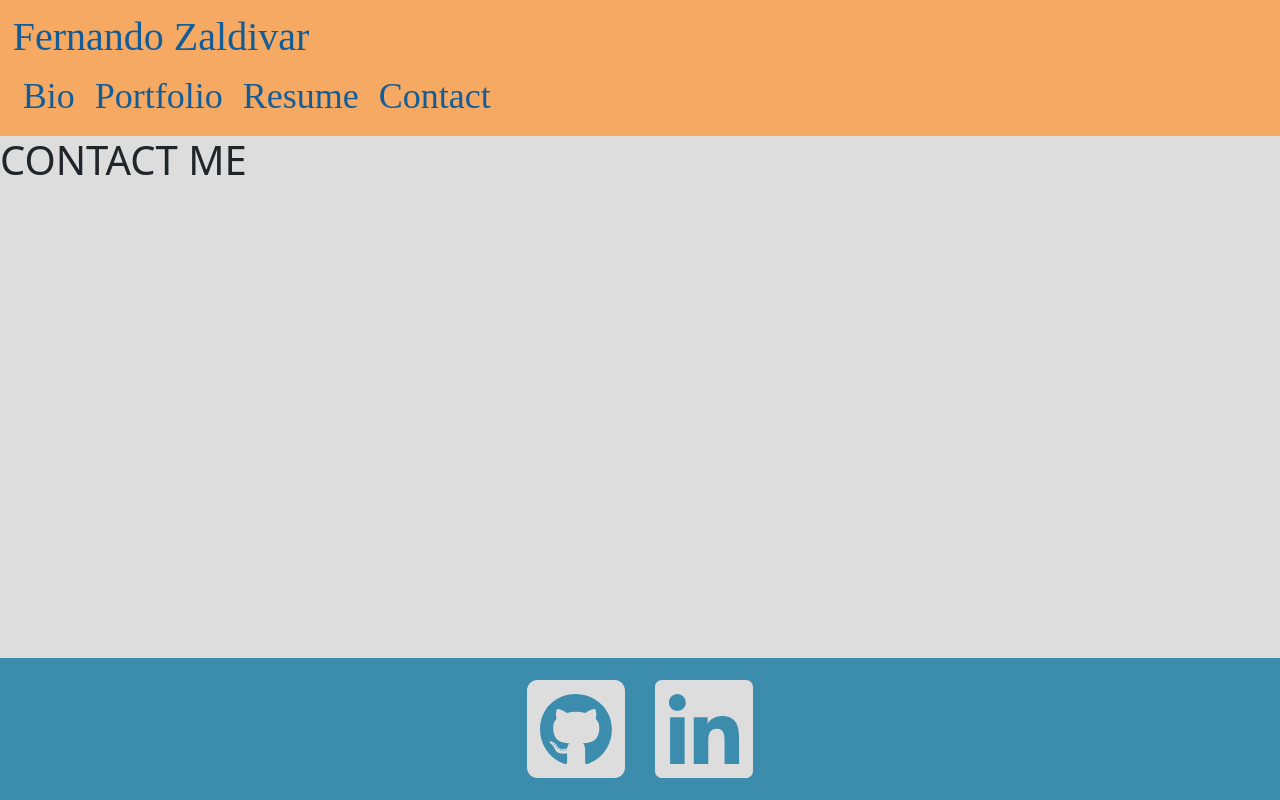
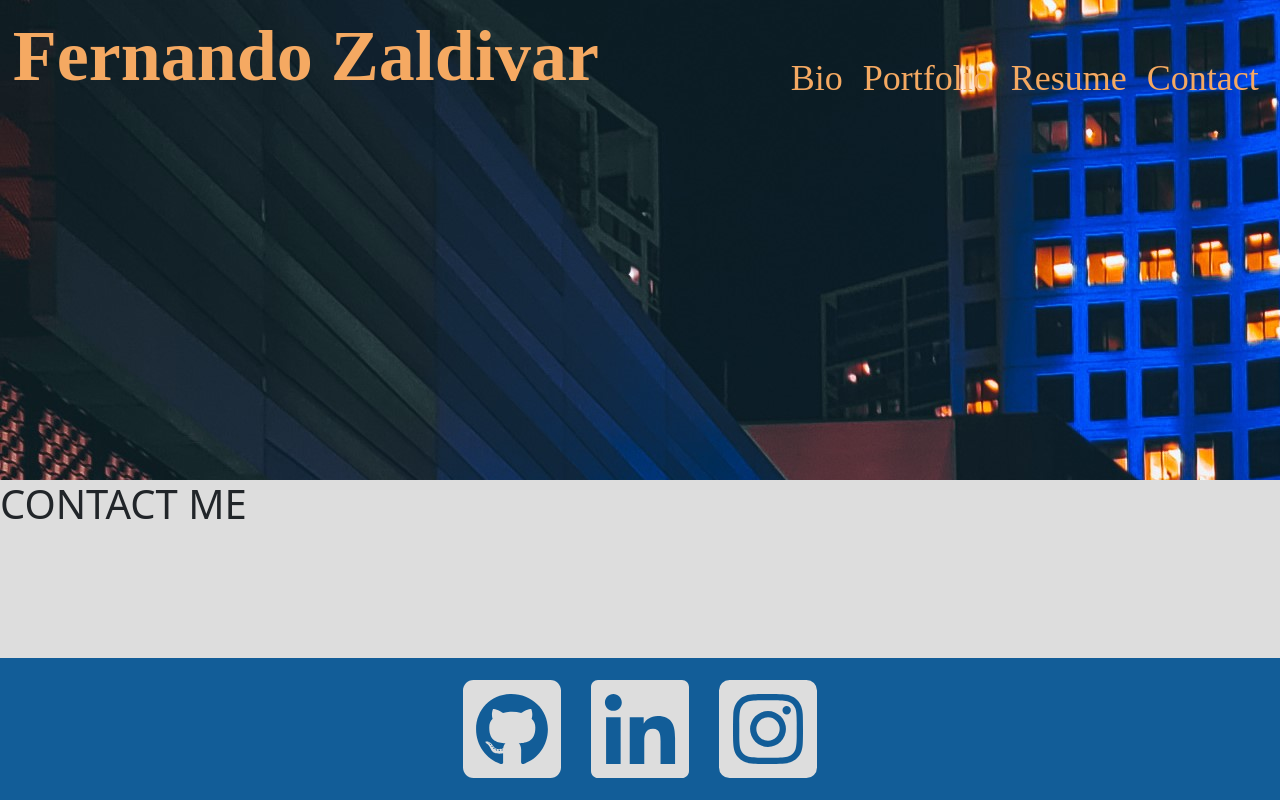
Before and after one commit to Alkathos/react-portfolio-2, a React (Create React App) app: page /contact in a window 1280 px wide. Built offline with nearby package versions, Linux system fonts and the light colour scheme.

Commit message:
Added IG to footer, background to nav bar and changed the colors

```diff
--- a/src/App.css
+++ b/src/App.css
@@ -1,7 +1,16 @@
+/* ====================Global Variable=================== */
+:root {
+  --bg-color: #dddddd;
+  --dark-blue:#125d98;
+  --orange: #f5a962;
+  --light-blue: #3c8dad;
+}
+
+
 /* ====================Page setup=================== */
 
 .portfolio-bg {
-  background-color: #dddddd;
+  background-color: var(--bg-color);
   display: flex;
   flex-direction: column;
   min-height: 100vh;
@@ -15,8 +24,8 @@
 /*=============== Footer============== */
 
 .myfooter {
-  background-color: #3c8dad;
-  color:#dddddd;
+  background-color: var(--dark-blue);
+  color: var(--bg-color);
   justify-content: center;
   display: inline-flex;
 }
@@ -30,7 +39,7 @@
   position: relative;
   display: block;
   text-align: center;
-  color:#dddddd;
+  color: var(--bg-color);
   border-radius: 50%;
   transition: .5s;
 }
@@ -44,56 +53,58 @@
   width: 100%;
   height: 100%;
   border-radius: 50%;
-  background: #f5a962;
+  background: var(--orange);
   transition: .5s;
   transform: scale(.9);
   z-index: -1;
 }
 
 .footer-content a:hover {
-  color: #f5a962;
-  text-shadow: 0 0 5px #f5a962;
+  color: var(--orange);
+  text-shadow: 0 0 5px var(--orange);
 }
 
 .footer-content a:hover::before {
   transform: scale(1.1);
-  box-shadow: 0 0 15px #f5a962;
+  box-shadow: 0 0 15px var(--orange);
 }
 
 /*================== Navbar styling=============== */
 .myName {
-  font-size: larger;
+  font-size: 72px;
+  font-weight: 900;
 }
 
 .nav-link-container {
-  background-color: #f5a962;
-  color: #125d98;
+  background-color: var(--orange);
+  background-image: url('/src/img/banner.jpg');
+  color: var(--orange);
   font-family: 'Permanent Marker', cursive;
   font-size: 36px;
   padding: 1%;
-  display: block;
-  position: relative;
+  display: flex;
+  height: 60vh;
 }
 
 .nav-link-container a {
   position: relative;
   text-align: right;
-  color:#125d98;
+  color: var(--orange);
   border-radius: 50%;
   transition: .5s;
   justify-content: right;
 }
 
 .nav-link-container a:hover {
-  text-shadow: 1px 1px 5px #dddddd, 1px 1px 5px #dddddd;
-  color: #dddddd;
+  text-shadow: 1px 1px 5px var(--bg-color), 1px 1px 5px var(--bg-color);
+  color: var(--bg-color);
 }
 
-
 .nav-link-header a{
-  right: 0;
   margin: 10px;
-  text-align: end;
+  position: relative;
+  left: 60vw;
+  top: -7vh;
 }
 
 .nav-links {
--- a/src/components/Footer.js
+++ b/src/components/Footer.js
@@ -2,6 +2,7 @@ import React from "react";
 import { FontAwesomeIcon } from '@fortawesome/react-fontawesome';
 import { faGithubSquare } from '@fortawesome/free-brands-svg-icons';
 import { faLinkedin } from '@fortawesome/free-brands-svg-icons';
+import { faInstagramSquare } from '@fortawesome/free-brands-svg-icons';
 
 function Footer() {
   return (
@@ -12,6 +13,9 @@ function Footer() {
       <div className='footer-content'>
         <a href='https://www.linkedin.com/in/fernando-zaldivar-jr' target="_blank" rel='noreferrer'><FontAwesomeIcon icon={faLinkedin} size='7x' /></a>
       </div>
+      <div className='footer-content'>
+        <a href='https://www.instagram.com/fernandozaldivarjr/' target="_blank" rel='noreferrer'><FontAwesomeIcon icon={faInstagramSquare} size='7x' /></a>
+      </div>
     </div>
   );
 }
--- a/src/components/Navigation.js
+++ b/src/components/Navigation.js
@@ -1,13 +1,11 @@
 import React from 'react';
 import { NavLink } from 'react-router-dom';
-import Nav from 'react-bootstrap/Nav'
-import Navbar from 'react-bootstrap/Navbar'
 
 function Navigation() {
     return (
         <div className="nav-link-container">
             <nav>
-                    <span className="myName"><h1>Fernando Zaldivar</h1></span>
+                    <span><h1 className="myName">Fernando Zaldivar</h1></span>
                     <div className="nav-link-header">
                         <NavLink className="nav-links" to="/">Bio</NavLink>
                         <NavLink className="nav-links" to="/portfolio">Portfolio</NavLink>
```
Also changed, not shown: src/img/banner.jpg (renamed from src/img/possible banner.jpg).
